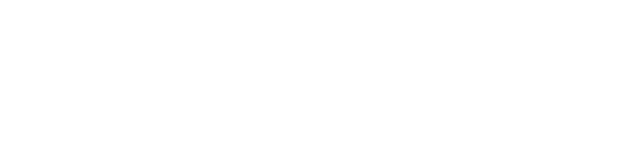
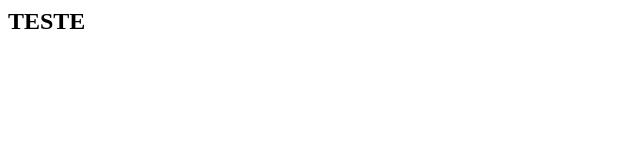
Before and after one commit to sigarodrigo/my_git, a plain HTML site: page index.html in a window 1280 px wide. Shown: the whole page, without its empty margins (0-640 px from the left). Drawn offline with Linux system fonts and the light colour scheme.

Commit message:
add corpo do index teste

```diff
--- a/index.html
+++ b/index.html
@@ -6,4 +6,8 @@
 
     </head>
 
+    <body>
+        <h2>TESTE</h2>
+    </body>
+
 </html>
```
